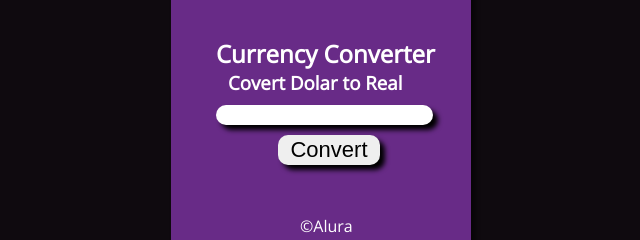
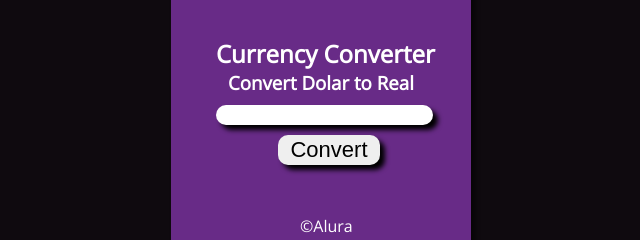
Before and after one commit to AugustoBernardes/Currency-Converter, a plain HTML site: page index.html in a window 1280 px wide. Shown: the part 176-416 px from the top of the page, 319-959 px from the left. Drawn offline with nearby package versions, Linux system fonts and the light colour scheme.

Commit message:
Changing somee words

```diff
--- a/index.html
+++ b/index.html
@@ -17,7 +17,7 @@
 
             <div class="converter-container">
                 <h2>Currency Converter</h2>
-                <h3 class="sub-title">Covert Dolar to Real</h3>
+                <h3 class="sub-title">Convert Dolar to Real</h3>
                 <input id="valueInput" type="number">
                 <button onclick="convert()">Convert</button>
             </div>
```
